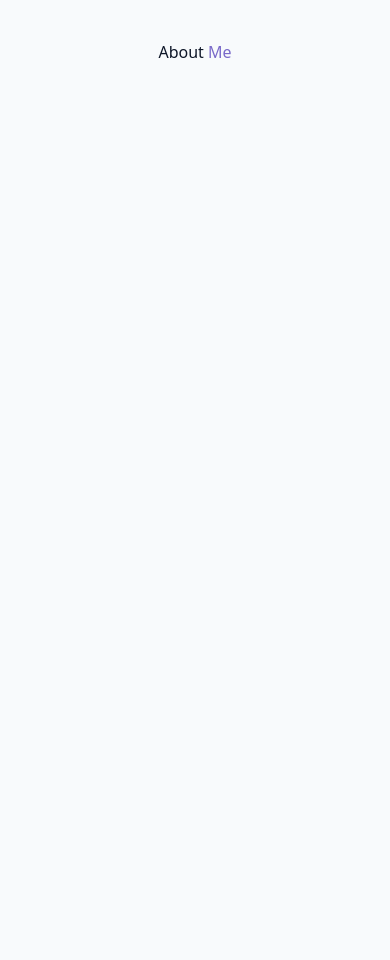
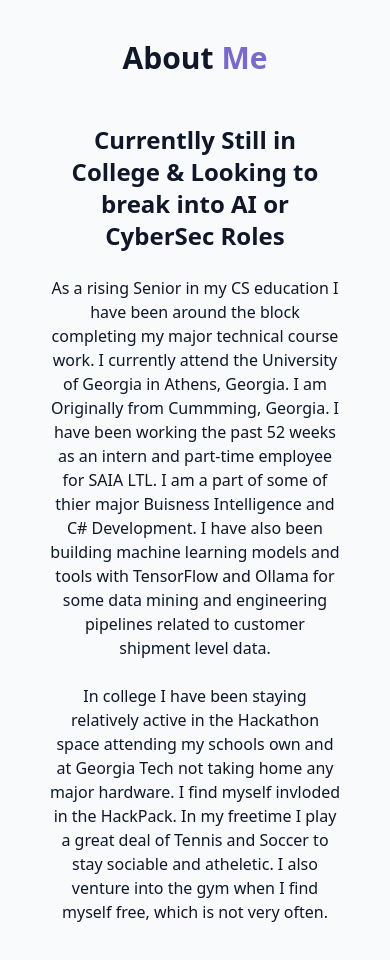
Before and after one commit to rpmeyer3/Parrot, a React (Vite) app: page / in a window 390 px wide. Shown: the part 900-1860 px from the top of the page. Before the commit the page ends 1060 px from the top, so only its background shows below. Built offline with nearby package versions, Linux system fonts and the light colour scheme.

Commit message:
Enhance About section with detailed bio and layout
Expanded the About section to include a more detailed biography, educational background, work experience, and extracurricular activities. Updated the layout to use a responsive grid and improved heading styles for better readability.

```diff
--- a/src/components/AboutSection.jsx
+++ b/src/components/AboutSection.jsx
@@ -3,10 +3,34 @@ import React from "react";
 export const AboutSection = () => {
     return <section id="about" className="py-24 px-4 relative">
         <div className="container mx-auto max-w-5xl">
-            <h2>
+            <h2 className="text-3xl md:text-4xl font-bold mb-12 text-center">
                 About <span className="text-primary">Me</span>
             </h2>
 
+            <div className="grid grid-cols-1 md:grid-cols-2 gap-12 items-center">
+                <div className="space-y-6">
+                    <h3 className="text-2xl font-semibold"> Currentlly Still in College & Looking to break into AI or CyberSec Roles</h3>
+                    <p className="text-muted-foreground">
+                        As a rising Senior in my CS education I have been around the block completing my major technical course work.
+                        I currently attend the University of Georgia in Athens, Georgia. I am Originally from Cummming, Georgia.
+                        I have been working the past 52 weeks as an intern and part-time employee for SAIA LTL. I am a part of some of thier
+                        major Buisness Intelligence and C# Development. I have also been building machine learning models and tools with
+                        TensorFlow and Ollama for some data mining and engineering pipelines related to customer shipment level data.
+                    </p>
+                    <p className="text-muted-foreground">
+                        In college I have been staying relatively active in the Hackathon space attending my schools own and at Georgia Tech not
+                        taking home any major hardware. I find myself invloded in the HackPack. In my freetime I play a great deal of Tennis and Soccer to stay sociable and atheletic. I also venture into the
+                        gym when I find myself free, which is not very often.
+                    </p>
+
+                        <div className="flex flex-col sm:flex-row gap-4 pt-4 justify-center">
+
+                        </div>
+                    <div>
+
+                    </div>
+                </div>
+            </div>
     </div>
     </section>
 }
```
